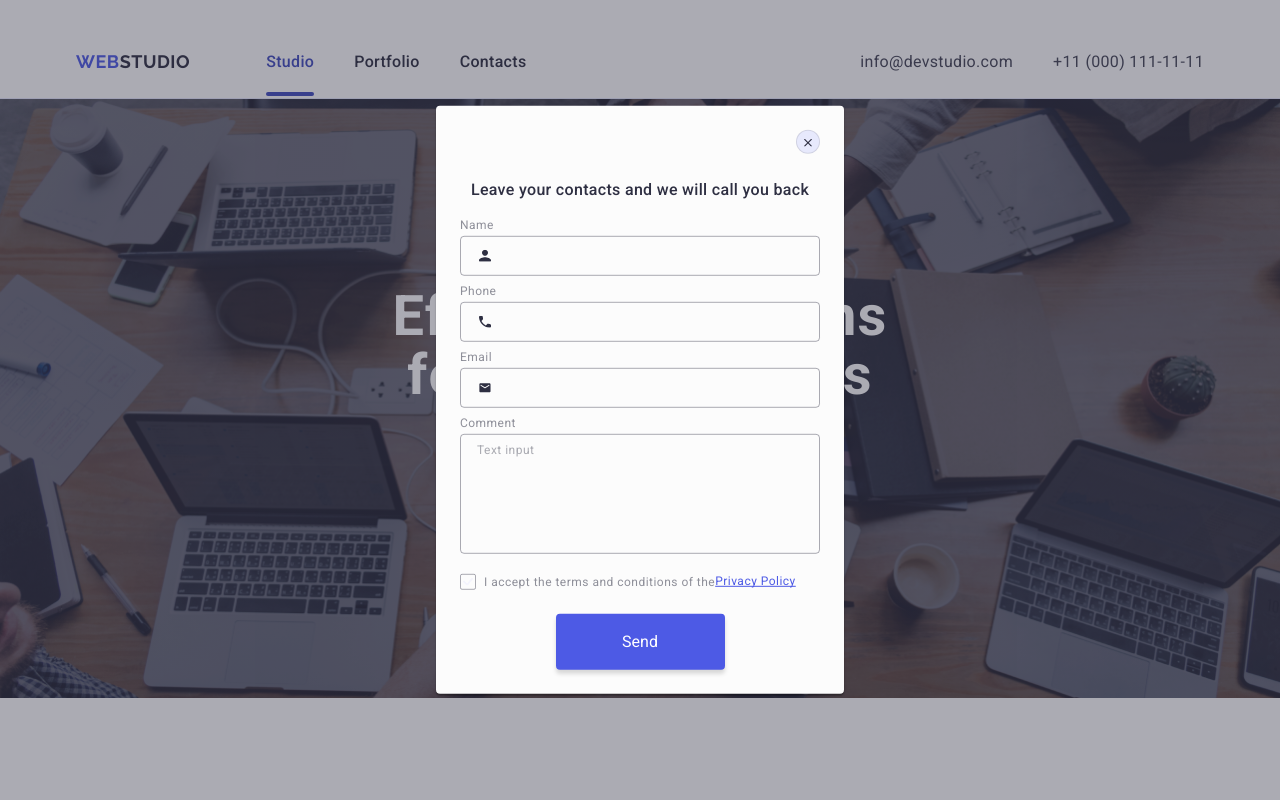
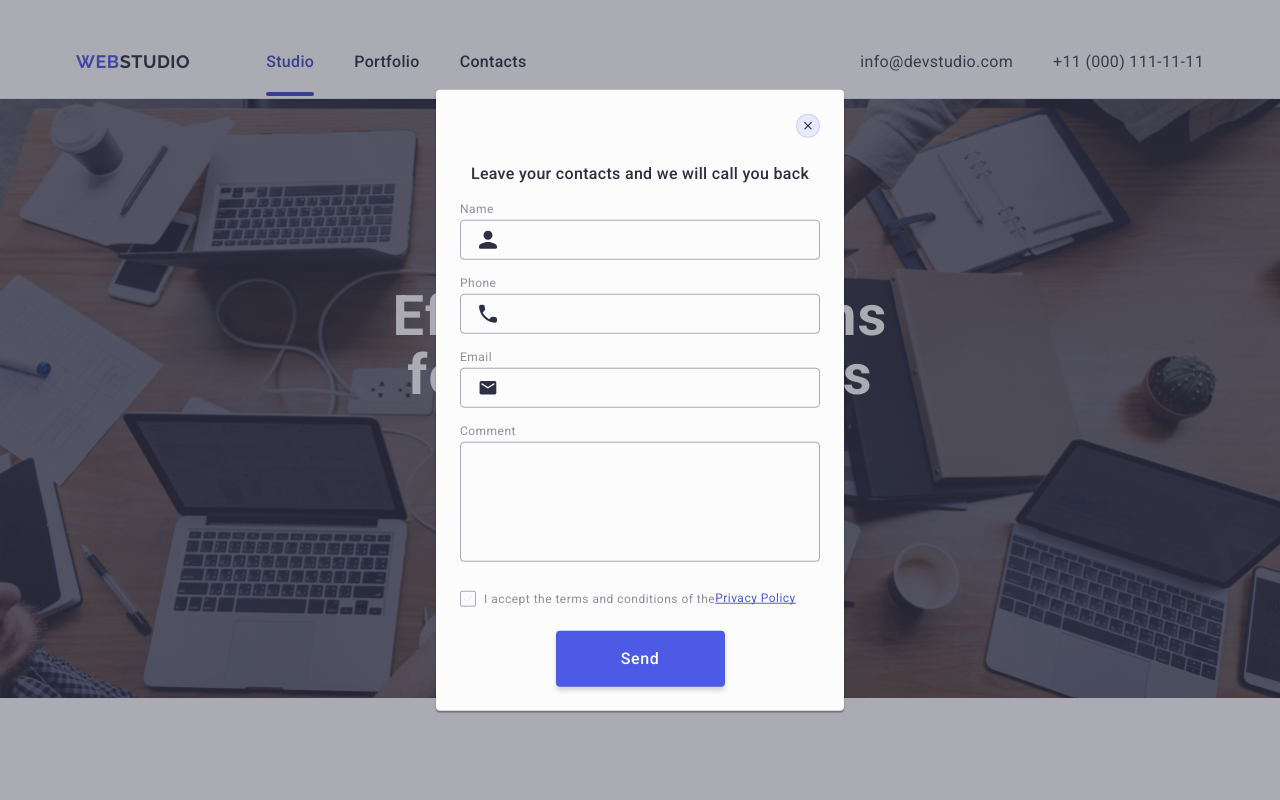
Before and after one commit to Svitlan-ka/goit-markup-hw-05, a plain HTML site: page index.html in a window 1280 px wide. Shown: the top 800 px of the page. Drawn offline with nearby package versions, Linux system fonts and the light colour scheme.

Commit message:
add css file

```diff
--- a/css/styles.css
+++ b/css/styles.css
@@ -589,6 +589,8 @@ img {
   opacity: 0;
   visibility: hidden;
   pointer-events: none;
+  transition: opacity 250ms cubic-bezier(0.4, 0, 0.2, 1);
+  visibility: 250ms cubic-bezier(0.4, 0, 0.2, 1);
 }
 
 .is-open {
@@ -612,6 +614,7 @@ img {
   padding-left: 24px;
   padding-right: 24px;
   padding-bottom: 24px;
+  transition: transform 250ms cubic-bezier(0.4, 0, 0.2, 1);
 }
 
 .modal-close {
@@ -620,23 +623,31 @@ img {
   right: 24px;
   border: #d0d2e3;
   background-color: #e7e9fc;
-  border-radius: 100%;
+  border-radius: 50%;
   fill: #e7e9fc;
   border: 1px solid rgba(0, 0, 0, 0.1);
   width: 24px;
   height: 24px;
+  display: flex;
+  align-items: center;
+  justify-content: center;
+  padding: 0;
+  transition: background-color 250ms cubic-bezier(0.4, 0, 0.2, 1),
+    border 250ms cubic-bezier(0.4, 0, 0.2, 1);
 }
 
 .modal-close-icon {
   fill: #2e2f42;
   align-items: center;
   justify-content: center;
+  transition: fill 250ms cubic-bezier(0.4, 0, 0.2, 1);
 }
 
 .modal-close:focus,
 .modal-close:hover {
   background-color: #404bbf;
-  fill: #fff;
+  fill: #ffffff;
+  border: none;
 }
 
 .modal-close-icon:focus,
@@ -654,7 +665,7 @@ img {
 }
 
 .modal-field {
-  margin-bottom: 8px;
+  margin-bottom: 16px;
 }
 
 .modal-input {
@@ -665,7 +676,7 @@ img {
   outline: transparent;
   background-color: transparent;
   padding: 11px 38px;
-  transition: 250ms cubic-bezier(0.4, 0, 0.2, 1);
+  transition: border-color 250ms cubic-bezier(0.4, 0, 0.2, 1);
 }
 
 .modal-text::placeholder {
@@ -684,7 +695,8 @@ img {
 }
 
 .modal-lebal {
-  font: 400 12px / 1.16667 "Roboto", sans-serif;
+  font-size: 12px;
+  line-height: 1.17;
   letter-spacing: 0.04em;
   color: #8e8f99;
   display: block;
@@ -697,7 +709,7 @@ img {
   left: 19px;
   top: 50%;
   transform: translateY(-50%);
-  transition: 250ms cubic-bezier(0.4, 0, 0.2, 1);
+  transition: fill 250ms cubic-bezier(0.4, 0, 0.2, 1);
 }
 
 .modal-icon-phone {
@@ -728,13 +740,22 @@ img {
   outline: transparent;
   background-color: transparent;
   padding: 8px 16px;
-  transition: 250ms cubic-bezier(0.4, 0, 0.2, 1);
   resize: none;
   margin-bottom: 8px;
+  font-size: 12px;
+  line-height: 1.17;
+  letter-spacing: 0.04em;
+  color: rgba(46, 47, 66, 0.4);
+  transition: border-color 250ms cubic-bezier(0.4, 0, 0.2, 1);
+}
+
+.modal-text:focus {
+  border-color: #4d5ae5;
 }
 
 .check-text {
-  font: 400 12px / 1.16667 "Roboto", sans-serif;
+  font-size: 12px;
+  line-height: 1.17;
   letter-spacing: 0.04em;
   color: #8e8f99;
   display: flex;
@@ -758,6 +779,10 @@ img {
   align-items: center;
   justify-content: center;
   fill: transparent;
+  transition: background-color 250ms cubic-bezier(0.4, 0, 0.2, 1),
+    border 250ms cubic-bezier(0.4, 0, 0.2, 1),
+    fill 250ms cubic-bezier(0.4, 0, 0.2, 1);
+  display: inline-flex;
 }
 
 .modal-check:checked + .check-text span {
@@ -766,7 +791,15 @@ img {
   fill: #f4f4fd;
 }
 
+.modal-checkbox {
+  margin-bottom: 24px;
+}
+
 .modal-btn {
+  font-size: 16px;
+  font-weight: 500;
+  line-height: 1.5;
+  letter-spacing: 0.04em;
   border-radius: 4px;
   padding: 16px 32px;
   width: 169px;
--- a/index.html
+++ b/index.html
@@ -496,7 +496,7 @@
                 placeholder=""
                 id="user-name"
               />
-              <svg class="modal-icon" width="12" height="12">
+              <svg class="modal-icon" width="18" height="24">
                 <use href="./images/icons.svg#icon-name"></use>
               </svg>
             </div>
@@ -511,7 +511,7 @@
                 placeholder=""
                 id="user-tel"
               />
-              <svg class="modal-icon" width="12" height="12">
+              <svg class="modal-icon" width="18" height="24">
                 <use href="./images/icons.svg#icon-phone"></use>
               </svg>
             </div>
@@ -526,7 +526,7 @@
                 placeholder=""
                 id="user-email"
               />
-              <svg class="modal-icon" width="12" height="12">
+              <svg class="modal-icon" width="18" height="24">
                 <use href="./images/icons.svg#icon-email"></use>
               </svg>
             </div>
@@ -536,21 +536,22 @@
             <textarea
               name="user-comment"
               id="user-comment"
-              cols=""
-              rows=""
               placeholder="Text input"
               class="modal-text"
-            ></textarea>
+            >
+            </textarea>
           </div>
           <div class="modal-field">
+            <div class="modal-checkbox">
               <input
                 type="checkbox"
-              name="privacy"
-              id="privacy"
+                name="user-privacy"
+                id="user-privacy"
                 required
+                value="true"
                 class="modal-check visually-hidden"
               />
-            <label for="privacy" class="check-text"
+              <label for="user-privacy" class="check-text"
                 ><span class="check-text-holder">
                   <svg class="modal-check-icon" width="10" height="8">
                     <use href="./images/icons.svg#icon-check"></use>
@@ -559,6 +560,7 @@
                 <a href="" class="check-link">Privacy Policy</a></label
               >
             </div>
+          </div>
           <button class="modal-btn" type="submit">Send</button>
         </form>
       </div>
```
Lines whose indentation alone changed are shown as unchanged.
